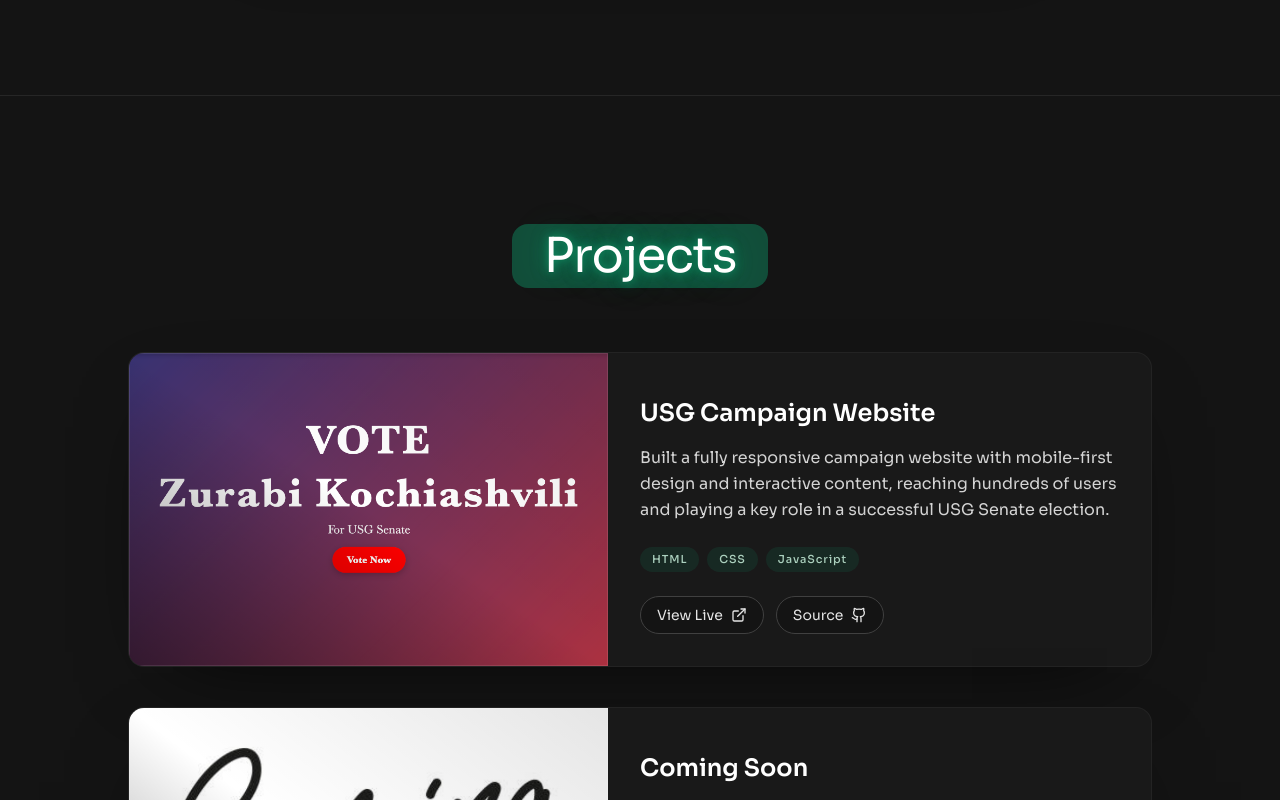
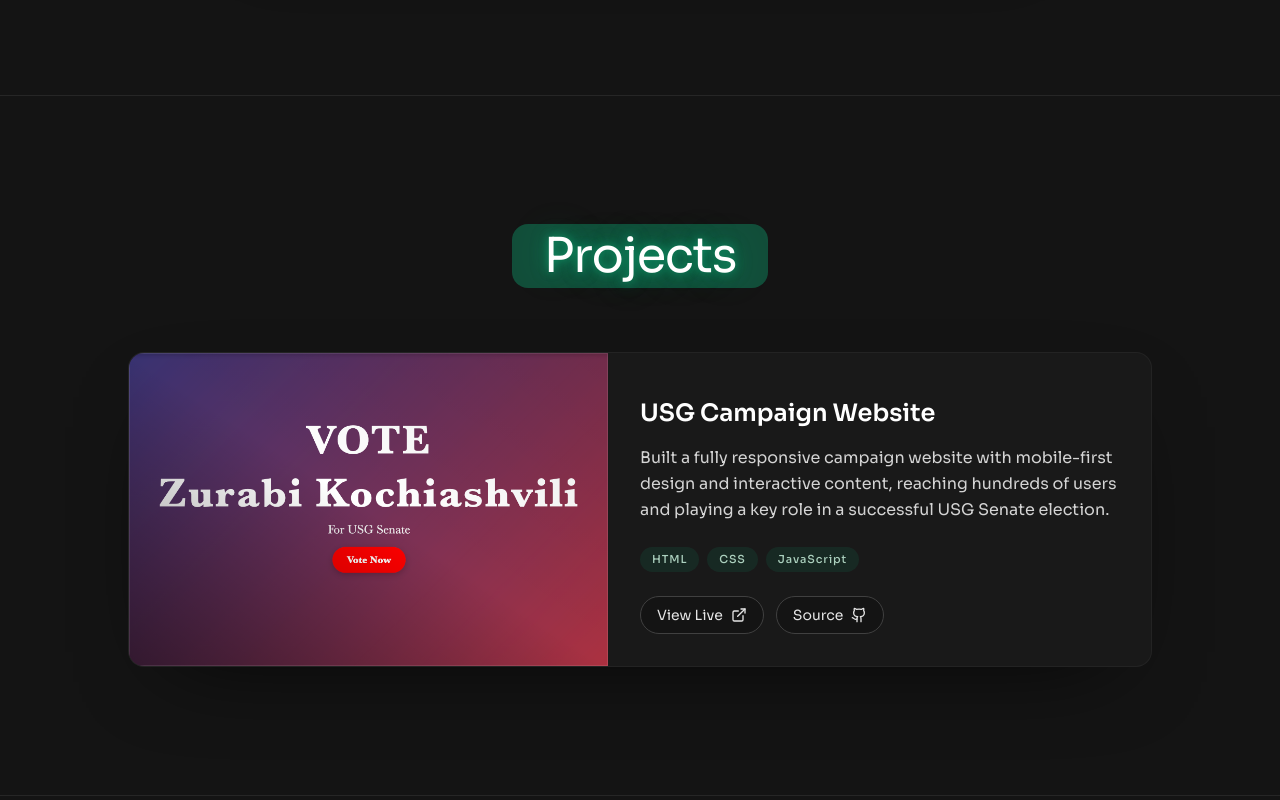
Before and after one commit to Zurab1K/portfolio, a React (Create React App) app: page / in a window 1280 px wide. Shown: the part 4829-5629 px from the top of the page. Built offline with nearby package versions, Linux system fonts and the light colour scheme.

Commit message:
Update the website

```diff
--- a/public/index.html
+++ b/public/index.html
@@ -14,6 +14,15 @@
     <link href="https://fonts.googleapis.com/css2?family=Inter:wght@400;500;600;700&family=Great+Vibes&family=Allura&family=Parisienne&display=swap" rel="stylesheet">
     <link rel="manifest" href="%PUBLIC_URL%/manifest.json" />
     <title>Zurabi Kochiashvili | Portfolio</title>
+    <!-- Google tag (gtag.js) -->
+    <script async src="https://www.googletagmanager.com/gtag/js?id=G-96C0VPB0DL"></script>
+    <script>
+      window.dataLayer = window.dataLayer || [];
+      function gtag(){dataLayer.push(arguments);}
+      gtag('js', new Date());
+
+      gtag('config', 'G-96C0VPB0DL');
+    </script>
   </head>
   <body>
     <noscript>
--- a/src/data/projects.js
+++ b/src/data/projects.js
@@ -8,13 +8,6 @@
     link: "https://zurab1k.github.io/Zurabi4USG/",
     tags: ["HTML", "CSS", "JavaScript"],
   },
-  {
-    title: "Coming Soon",
-    image: "/projects/placeholder.png",
-    description:
-      "More projects will be added here soon. Stay tuned.",
-    link: "#",
-    tags: []
-  },
+
 ];
 export default projects;
```
